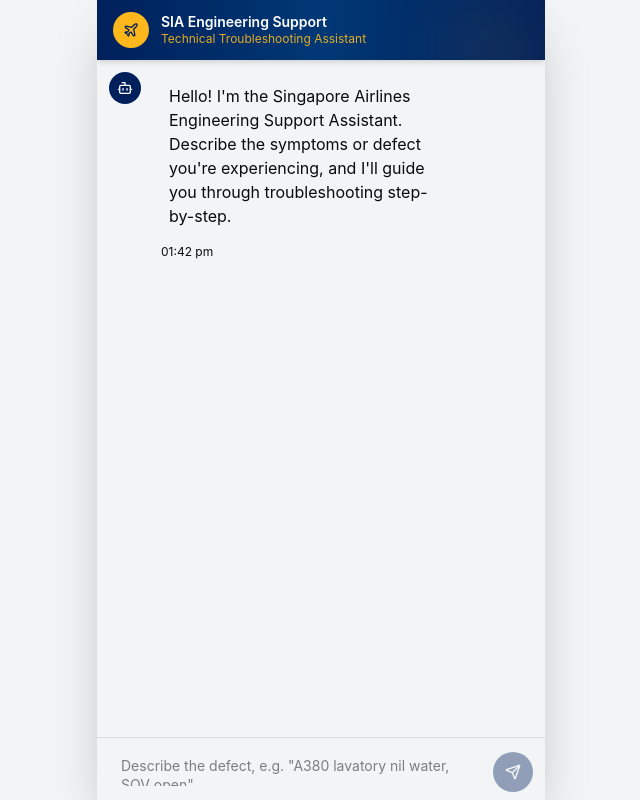
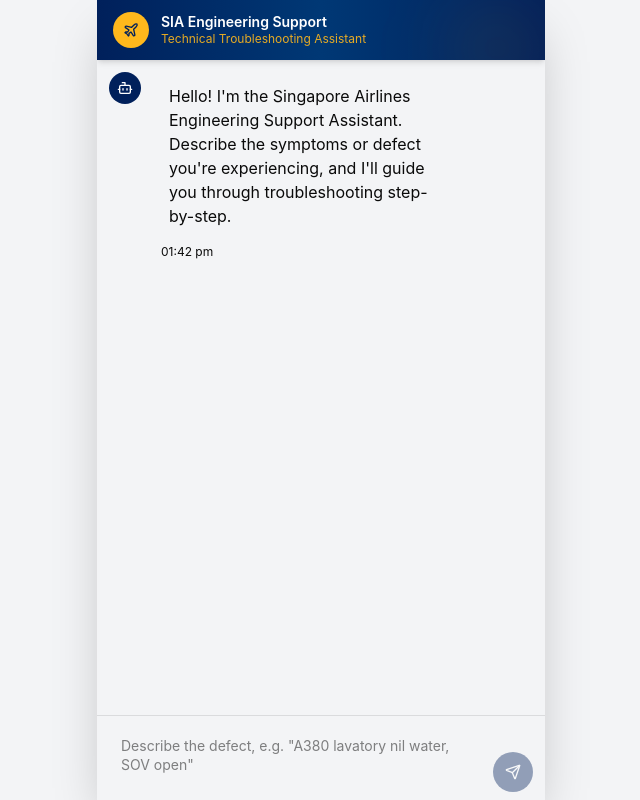
Before and after one commit to henrytanziyang/SIA-Chatbot, a React (Vite) app: page / in a window 1280 px wide. Shown: the whole page, without its empty margins (319-959 px from the left). Built offline with nearby package versions, Linux system fonts and the light colour scheme; no server answers.

Commit message:
Improve type bar

```diff
--- a/src/app/App.tsx
+++ b/src/app/App.tsx
@@ -578,8 +578,8 @@
 
   return (
     // Outer shell — fills the full viewport on mobile, caps at phone width on desktop
-    <div className="flex justify-center items-stretch min-h-screen bg-gray-100">
-      <div className="relative flex flex-col w-full max-w-md min-h-screen bg-background shadow-2xl overflow-hidden">
+    <div className="flex justify-center items-stretch bg-gray-100 overflow-hidden" style={{ height: '100dvh' }}>
+      <div className="relative flex flex-col w-full max-w-md bg-background shadow-2xl overflow-hidden" style={{ height: '100%' }}>
 
         {/* ── Status bar spacer (iOS safe area) ── */}
         <div className="h-safe-top bg-[#00205B]" style={{ paddingTop: 'env(safe-area-inset-top)' }} />
@@ -666,7 +666,7 @@
                   setInput(e.target.value);
                   // Auto-grow textarea
                   e.target.style.height = 'auto';
-                  e.target.style.height = Math.min(e.target.scrollHeight, 100) + 'px';
+                  e.target.style.height = Math.min(e.target.scrollHeight, 120) + 'px';
                 }}
                 onKeyDown={handleKeyDown}
                 placeholder={
@@ -674,9 +674,9 @@
                     ? 'Type your findings...'
                     : 'Describe the defect, e.g. "A380 lavatory nil water, SOV open"'
                 }
-                rows={1}
-                className="w-full px-3 py-2.5 bg-input-background rounded-2xl resize-none focus:outline-none focus:ring-2 focus:ring-[#00205B] text-sm leading-snug"
-                style={{ minHeight: '40px', maxHeight: '100px' }}
+                rows={2}
+                className="w-full px-3 py-3 bg-input-background rounded-2xl resize-none focus:outline-none focus:ring-2 focus:ring-[#00205B] text-sm leading-snug"
+                style={{ minHeight: '60px', maxHeight: '120px' }}
               />
             </div>
             <button
```
